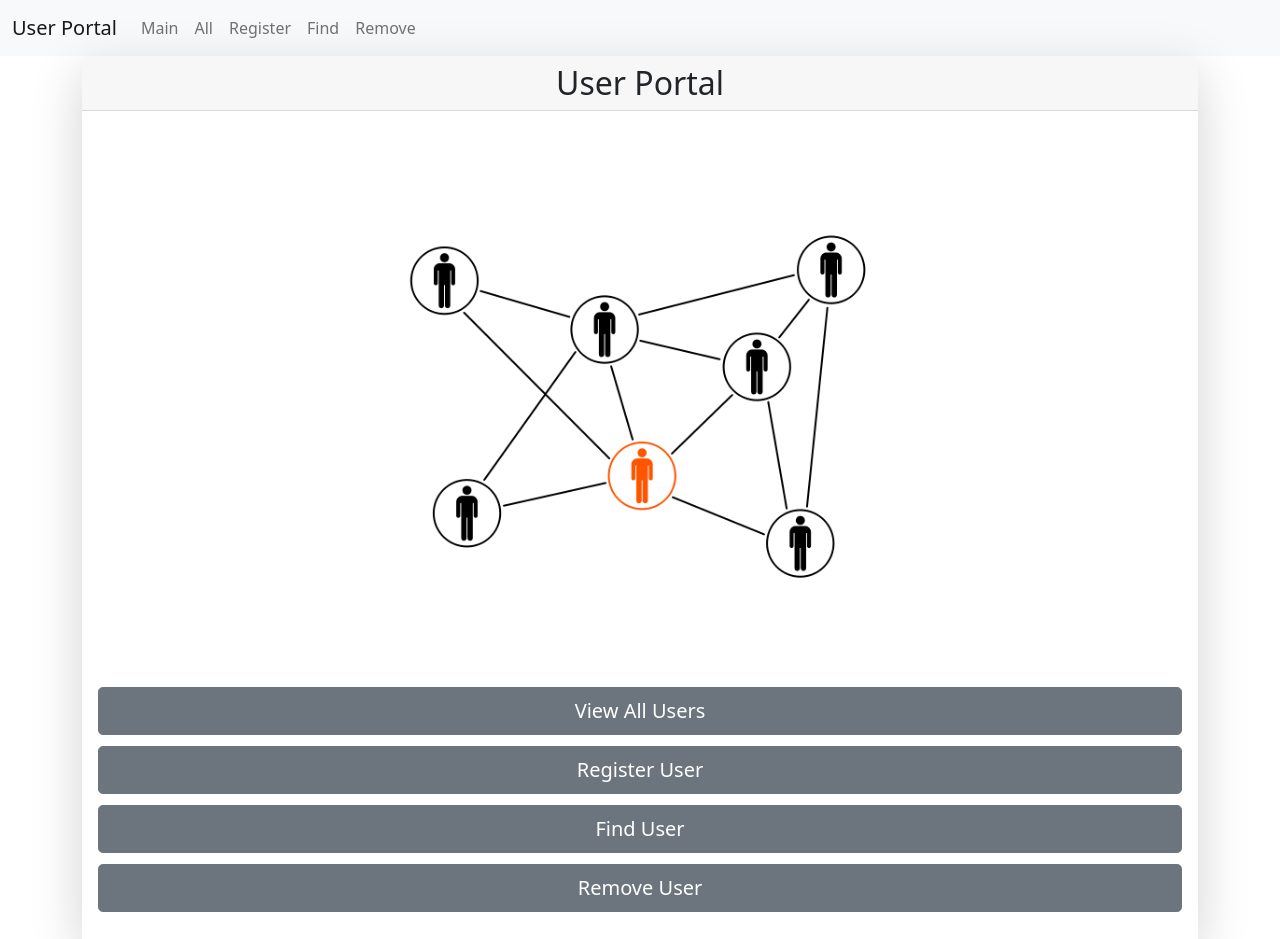
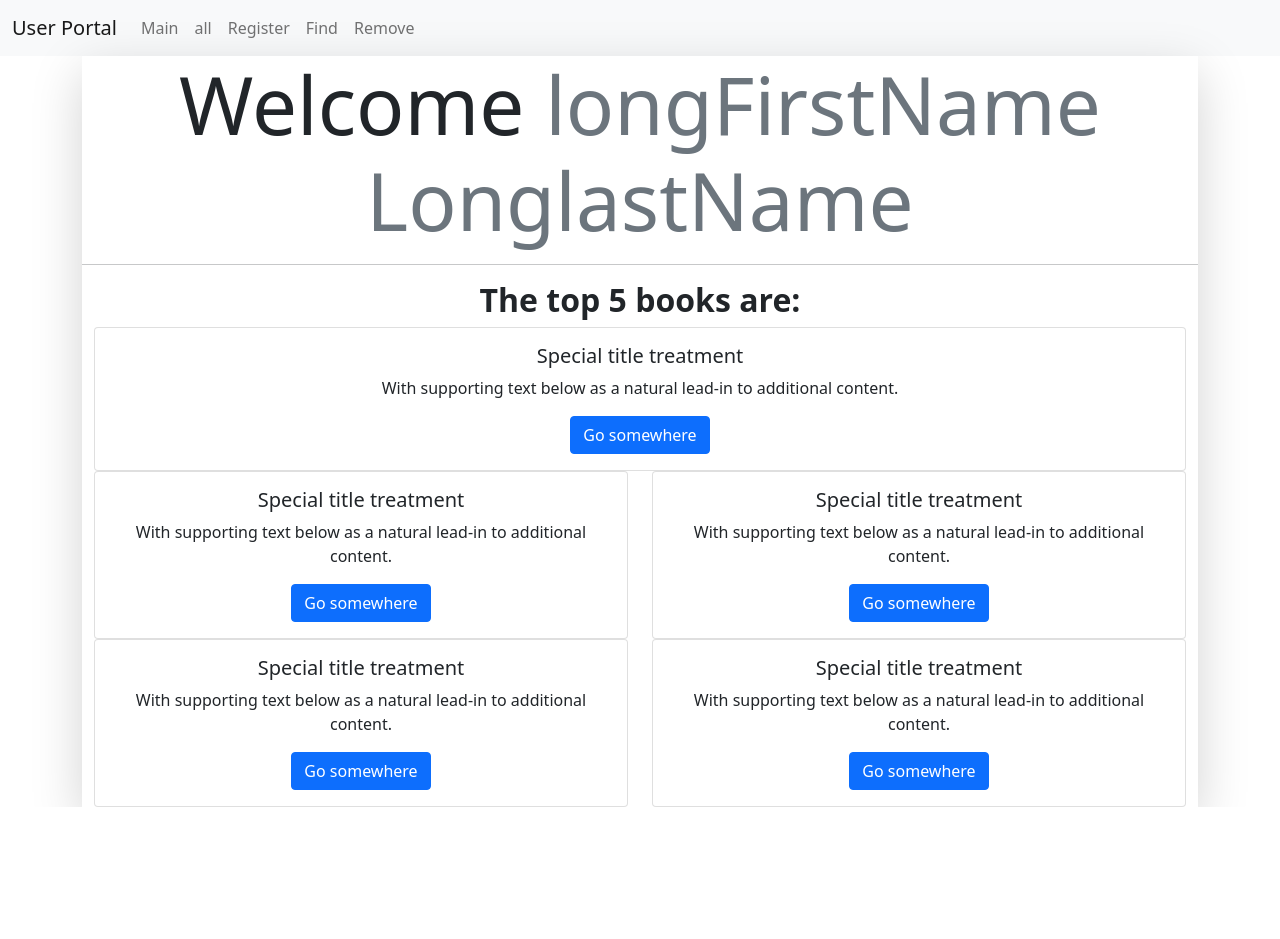
Before and after one commit to vishalathar/project-gutendexry-angular, an Angular app: page / in a window 1280 px wide. After the commit the page ends 807 px from the top, so only its background shows below. Built offline with nearby package versions, Linux system fonts and the light colour scheme.

Commit message:
Create Book Model file containing book, person, and bookList models. Create Services folder and bookservice files, update main.html and main.ts for new details

```diff
--- a/package.json
+++ b/package.json
@@ -22,7 +22,7 @@
     "@ng-bootstrap/ng-bootstrap": "^11.0.0",
     "bootstrap": "^5.1.3",
     "rxjs": "~7.4.0",
-    "tslib": "^2.3.0",
+    "tslib": "^2.3.1",
     "zone.js": "~0.11.4"
   },
   "devDependencies": {
--- a/src/app/app-routing.module.ts
+++ b/src/app/app-routing.module.ts
@@ -7,6 +7,9 @@ const routes: Routes = [
   {path: '', component: MainComponent},
   {path: 'main', component: MainComponent}, // http:localhost:4200/main
   {path: 'all', component: AllComponent},
+
+
+
   {path: '**', component: MainComponent} // this is a wild card, must be last. to handle unknown paths
 
 ];
--- a/src/app/components/main/main.component.html
+++ b/src/app/components/main/main.component.html
@@ -1,33 +1,60 @@
-<div>
+<div class="container ">
+  <h1 class="display-1 text-center">Welcome <strong class="text-muted">{{nameOfUser}}</strong></h1>
+</div>
+<hr>
+<div class="container ">
+  <h2 class=" text-center"><strong>The top 5 books are:</strong></h2>
+</div>
+<div class="container">
 
-  <div>
-    <h2 class="card-header text-center">{{ title }}</h2>
+  <div class="row"></div>
+  <div class="card text-center">
+    <div class="card-body">
+      <h5 class="card-title">Special title treatment</h5>
+      <p class="card-text">With supporting text below as a natural lead-in to additional content.</p>
+      <a href="#" class="btn btn-primary">Go somewhere</a>
+    </div>
   </div>
-
-  <div class="card-body">
-
-    <img src={{image}} alt="User Network" class="mx-auto d-block">
-
-    <div class="list-group">
-
-      <button type="button" class="btn btn-secondary btn-lg btn-block" data-placement="right" ngbPopover="Query All Users from the database"
-      popoverTitle="GET Request">View All Users</button>
-
-      <button type="button" class="btn btn-secondary btn-lg btn-block" data-placement="right" ngbPopover="Query All Users from the database"
-      popoverTitle="GET Request">Register User</button>
-
-      <button type="button" class="btn btn-secondary btn-lg btn-block" data-placement="right" ngbPopover="Query All Users from the database"
-      popoverTitle="GET Request">Find User</button>
-
-      <button type="button" class="btn btn-secondary btn-lg btn-block" data-placement="right" ngbPopover="Query All Users from the database"
-      popoverTitle="GET Request">Remove User</button>
-
-
+<div class="row">
+<div class="col-sm-6">
+  <div class="card text-center">
+    <div class="card-body">
+      <h5 class="card-title">Special title treatment</h5>
+      <p class="card-text">With supporting text below as a natural lead-in to additional content.</p>
+      <a href="#" class="btn btn-primary">Go somewhere</a>
     </div>
-
-
-
   </div>
+</div>
+<div class="col-sm-6">
+  <div class="card text-center">
+    <div class="card-body">
+      <h5 class="card-title">Special title treatment</h5>
+      <p class="card-text">With supporting text below as a natural lead-in to additional content.</p>
+      <a href="#" class="btn btn-primary">Go somewhere</a>
+    </div>
+  </div>
+</div>
+</div>
+<div class="row">
+<div class="col-sm-6">
+  <div class="card text-center">
+    <div class="card-body">
+      <h5 class="card-title">Special title treatment</h5>
+      <p class="card-text">With supporting text below as a natural lead-in to additional content.</p>
+      <a href="#" class="btn btn-primary">Go somewhere</a>
+    </div>
+  </div>
+</div>
+<div class="col-sm-6">
+  <div class="card text-center">
+    <div class="card-body">
+      <h5 class="card-title">Special title treatment</h5>
+      <p class="card-text">With supporting text below as a natural lead-in to additional content.</p>
+      <a href="#" class="btn btn-primary">Go somewhere</a>
+    </div>
+  </div>
+</div>
+</div>
 
 
 </div>
--- a/src/app/components/main/main.component.ts
+++ b/src/app/components/main/main.component.ts
@@ -8,8 +8,12 @@ import { Component, OnInit } from '@angular/core';
 export class MainComponent implements OnInit {
 
 
-  title = 'User Portal'
-  image = "assets/network.png"
+  title = "Home";
+  user = "";
+
+  userFirstName = 'longFirstName';
+  userLastName = 'LonglastName';
+  nameOfUser = this.userFirstName + ' ' +  this.userLastName;
   constructor() { }
 
   ngOnInit(): void {
--- a/src/app/components/nav/nav.component.html
+++ b/src/app/components/nav/nav.component.html
@@ -7,7 +7,7 @@
     <div class="collapse navbar-collapse" id="navbarNavAltMarkup">
       <div class="navbar-nav">
         <a class="nav-link" routerLink="/main">Main</a> <!-- RouterLink loads a COMPONENT (instead of reloading the page)-->
-        <a class="nav-link" href="http://localhost:4200">All</a>
+        <a class="nav-link" href="">all</a>
         <a class="nav-link" href="#">Register</a>
         <a class="nav-link" href="#">Find</a>
         <a class="nav-link" href="#">Remove</a>
--- a/src/environments/environment.ts
+++ b/src/environments/environment.ts
@@ -14,3 +14,5 @@ export const environment = {
  * on performance if an error is thrown.
  */
 // import 'zone.js/plugins/zone-error';  // Included with Angular CLI.
+
+export const bookUrl = "https://gutendex.com/"
```
Also changed, not shown: src/app/models/Book.ts (added, +79 -0 lines), src/app/services/book.service.ts (added, +15 -0 lines), 2 other files (tests, documents, lock files or other folders).
